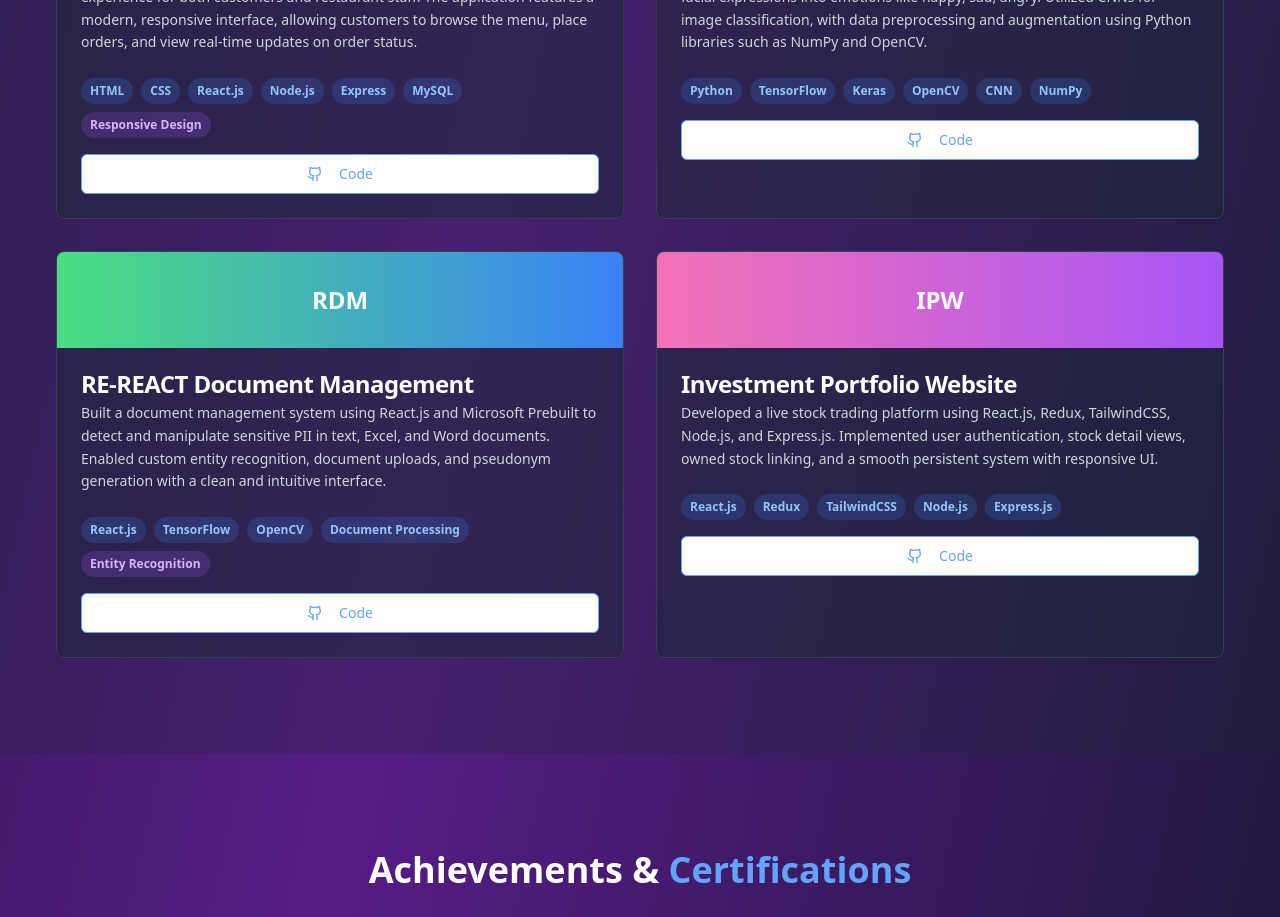
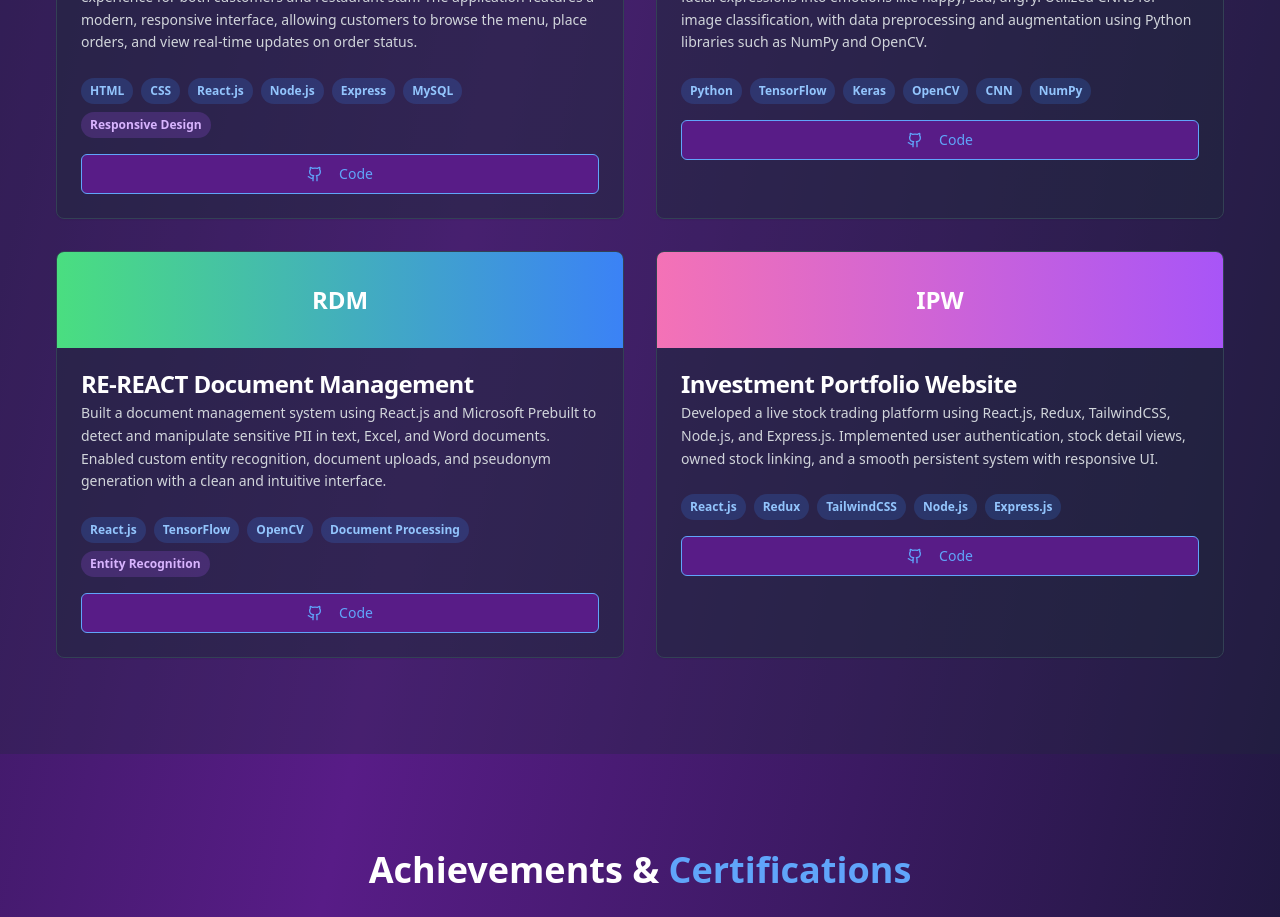
Before and after one commit to Nishanth2480/nishanth-premkumar-portfolio, a React (Vite) app: page / in a window 1280 px wide. Shown: the part 3560-4477 px from the top of the page. Built offline with nearby package versions, Linux system fonts and the light colour scheme.

Commit message:
Visual edit in Lovable
Edited UI in Lovable

```diff
--- a/src/pages/Index.tsx
+++ b/src/pages/Index.tsx
@@ -463,7 +463,7 @@ const Index = () => {
                         {tech}
                       </Badge>)}
                   </div>
-                  <Button variant="outline" className="border-blue-400 text-blue-400 hover:bg-blue-400 hover:text-white w-full" onClick={() => window.open(project.github, '_blank')}>
+                  <Button variant="outline" onClick={() => window.open(project.github, '_blank')} className="border-blue-400 text-blue-400 hover:text-white w-full text-left bg-purple-900 hover:bg-purple-800">
                     <Github className="w-4 h-4 mr-2" />
                     Code
                   </Button>
```
